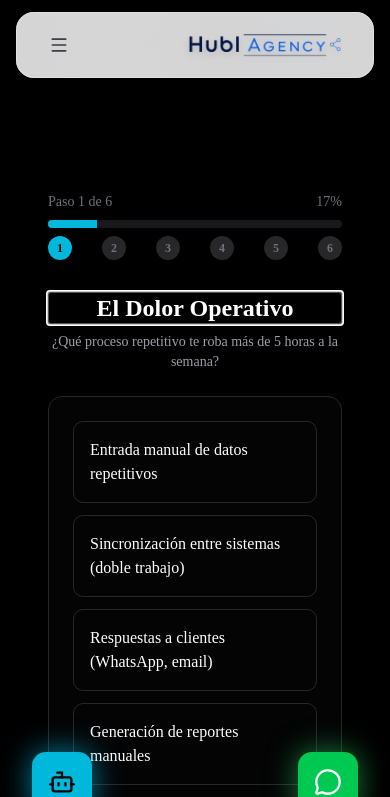
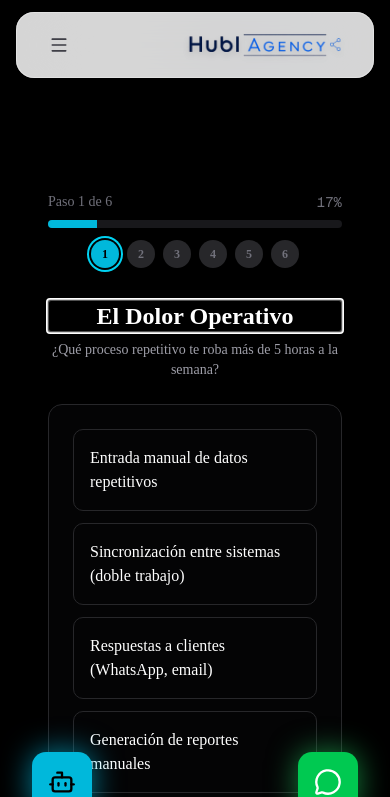
Before and after one commit to andresmoralesc1/hubiagency, a Next.js app: page /brief in a window 390 px wide. Shown: the top 797 px of the page. Built offline with nearby package versions, Linux system fonts and the light colour scheme.

Commit message:
fix: mobile progress bar layout - indicators centered with gap-2

```diff
--- a/components/brief-form.tsx
+++ b/components/brief-form.tsx
@@ -181,30 +181,30 @@ export function BriefForm() {
           <div className="mb-8">
             <div className="flex items-center justify-between text-sm text-zinc-500 mb-2">
               <span>Paso {step + 1} de {totalSteps}</span>
-              <span>{Math.round(((step + 1) / totalSteps) * 100)}%</span>
+              <span className="font-mono">{Math.round(((step + 1) / totalSteps) * 100)}%</span>
             </div>
-            <div className="h-2 bg-zinc-900 rounded-full overflow-hidden">
+            <div className="h-2 bg-zinc-900 rounded-full overflow-hidden relative">
               <div
-                className="h-full bg-cyan-500 transition-all duration-300"
+                className="h-full bg-cyan-500 absolute left-0 top-0 transition-all duration-300"
                 style={{ width: `${((step + 1) / totalSteps) * 100}%` }}
               />
             </div>
             {/* Step indicators */}
-            <div className="flex justify-between mt-2">
+            <div className="flex justify-center gap-2 mt-3">
               {Array.from({ length: totalSteps }, (_, i) => (
                 <button
                   key={i}
                   onClick={() => i < step && setStep(i)}
-                  className={`w-6 h-6 rounded-full text-xs font-bold transition-all ${
+                  className={`w-7 h-7 rounded-full text-xs font-bold transition-all flex items-center justify-center ${
                     i < step
                       ? "bg-cyan-500 text-black cursor-pointer hover:bg-cyan-400"
                       : i === step
-                      ? "bg-cyan-500 text-black"
+                      ? "bg-cyan-500 text-black ring-2 ring-cyan-400 ring-offset-2 ring-offset-black"
                       : "bg-zinc-800 text-zinc-500"
                   }`}
                   aria-label={`Ir a paso ${i + 1}`}
                 >
-                  {i < step ? <CheckCircle className="w-4 h-4 mx-auto" /> : i + 1}
+                  {i < step ? <CheckCircle className="w-4 h-4" /> : i + 1}
                 </button>
               ))}
             </div>
```
